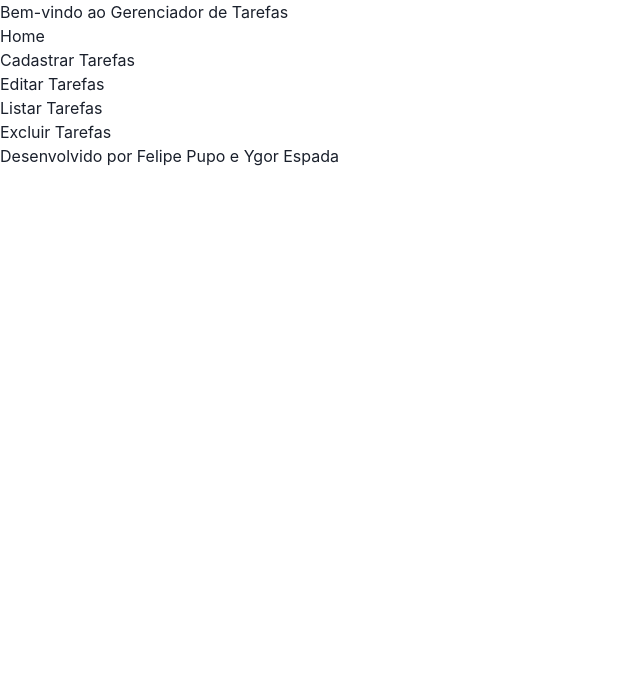
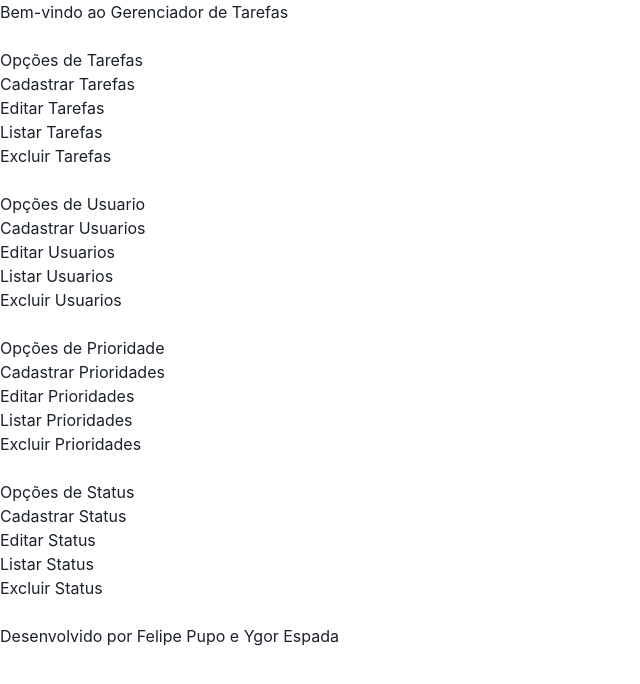
Before and after one commit to yguboy/GerenciadorTarefas, a React (Create React App) app in the folder front/: page / in a window 1280 px wide. Shown: the top 684 px of the page, without its empty margins (0-640 px from the left). Built offline with nearby package versions, Linux system fonts and the light colour scheme.

Commit message:
Corrção de rotas

```diff
--- a/front/public/index.html
+++ b/front/public/index.html
@@ -7,6 +7,7 @@
 </head>
 <body>
     <h1> Bem-vindo ao Gerenciador de Tarefas </h1>
+    <br>
     <div id="root"></div>
 </body>
 </html>
--- a/front/src/App.tsx
+++ b/front/src/App.tsx
@@ -10,6 +10,7 @@ import UsuarioEditar from "./components/pages/usuario/usuario-editar";
 import UsuarioExcluir from "./components/pages/usuario/usuario-excluir";
 import PrioridadeListar from "./components/pages/prioridade/prioridade-listar"; // Importe a página de listagem de prioridades
 import { ChakraProvider } from "@chakra-ui/react";
+import StatusListar from "./components/pages/status/status-listar";
 
 function App() {
   return (
@@ -18,25 +19,51 @@ function App() {
         <BrowserRouter>
         <nav>
           <ul>
-          <li> <Link to="/"> Home </Link> </li>
-          <li> <Link to="/front/src/components/pages/tarefa/TarefaCadastrar.tsx"> Cadastrar Tarefas </Link> </li>
-          <li> <Link to="/front/src/components/pages/tarefa/TarefaEditar.tsx"> Editar Tarefas </Link> </li>
-          <li> <Link to="/front/src/components/pages/tarefa/TarefaListar.tsx"> Listar Tarefas </Link> </li>
-          <li> <Link to="/front/src/components/pages/tarefa/TarefaExcluir.tsx"> Excluir Tarefas </Link> </li>
+            <li> <Link to="/"> Opções de Tarefas </Link> </li>
+              <li> <Link to="/front/src/components/pages/tarefa/tarefas-cadastrar.tsx"> Cadastrar Tarefas </Link> </li>
+              <li> <Link to="/front/src/components/pages/tarefa/tarefas-editar.tsx"> Editar Tarefas </Link> </li>
+              <li> <Link to="/front/src/components/pages/tarefa/tarefas-listar.tsx"> Listar Tarefas </Link> </li>
+              <li> <Link to="/front/src/components/pages/tarefa/tarefas-excluir.tsx"> Excluir Tarefas </Link> </li>
+            </ul>
+          <br />
+          <ul>
+            <li> <Link to="/"> Opções de Usuario </Link> </li>
+              <li> <Link to="/front/src/components/pages/usuario/usuario-cadastrar.tsx"> Cadastrar Usuarios </Link> </li>
+              <li> <Link to="/front/src/components/pages/usuario/usuario-editar.tsx"> Editar Usuarios </Link> </li>
+              <li> <Link to="/front/src/components/pages/usuario/usuario-listar.tsx"> Listar Usuarios </Link> </li>
+              <li> <Link to="/front/src/components/pages/usuario/usuario-excluir.tsx"> Excluir Usuarios </Link> </li>
+            </ul>
+          <br />
+          <ul>
+              <li> <Link to="/"> Opções de Prioridade </Link> </li>
+              <li> <Link to="/front/src/components/pages/prioridade/prioridade-cadastrar.tsx"> Cadastrar Prioridades </Link> </li>
+              <li> <Link to="/front/src/components/pages/prioridade/prioridade-editar.tsx"> Editar Prioridades </Link> </li>
+              <li> <Link to="/front/src/components/pages/prioridade/prioridade-listar.tsx"> Listar Prioridades </Link> </li>
+              <li> <Link to="/front/src/components/pages/prioridade/prioridade-excluir.tsx"> Excluir Prioridades </Link> </li>
+          </ul>
+          <br />
+          <ul>
+              <li> <Link to="/"> Opções de Status </Link> </li>
+              <li> <Link to="/front/src/components/pages/status/status-cadastrar.tsx"> Cadastrar Status </Link> </li>
+              <li> <Link to="/front/src/components/pages/status/status-editar.tsx"> Editar Status </Link> </li>
+              <li> <Link to="/front/src/components/pages/status/status-listar.tsx"> Listar Status </Link> </li>
+              <li> <Link to="/front/src/components/pages/status/status-excluir.tsxs"> Excluir Status </Link> </li>
           </ul>
         </nav>
             <Routes>
-              <Route path="/tarefas" element={<TarefaListar />} />
-              <Route path="/tarefas/cadastrar" element={<TarefaCadastrar />} />
-              <Route path="/tarefas/:id/editar" element={<TarefaEditar />} />
-              <Route path="/tarefas/:id/excluir" element={<TarefaExcluir />} />
-              <Route path="/usuarios" element={<UsuarioListar />} />
-              <Route path="/usuarios/cadastrar" element={<UsuarioCadastrar />} />
-              <Route path="/usuarios/:id/editar" element={<UsuarioEditar />} />
-              <Route path="/usuarios/:id/excluir" element={<UsuarioExcluir />} />
-              <Route path="/prioridades" element={<PrioridadeListar />} />
+              <Route path="/front/src/components/pages/tarefa/tarefas-cadastrar.tsx" element={<TarefaCadastrar />} />
+              <Route path="/front/src/components/pages/tarefa/tarefas-editar.tsx" element={<TarefaEditar />} />
+              <Route path="/front/src/components/pages/tarefa/tarefas-listar.tsx" element={<TarefaListar />} />
+              <Route path="/front/src/components/pages/tarefa/tarefas-excluir.tsx" element={<TarefaExcluir />} />
+              <Route path="/front/src/components/pages/usuario/usuario-cadastrar.tsx" element={<UsuarioCadastrar />} />
+              <Route path="/front/src/components/pages/usuario/usuario-editar.tsx" element={<UsuarioEditar />} />
+              <Route path="/front/src/components/pages/usuario/usuario-listar.tsx" element={<UsuarioListar />} />
+              <Route path="/front/src/components/pages/usuario/usuario-excluir.tsx" element={<UsuarioExcluir />} />
+              <Route path="/front/src/components/pages/prioridade/prioridade-listar.tsx" element={<PrioridadeListar />} />
+              <Route path="/front/src/components/pages/status" element={<StatusListar />} />
             </Routes>
           <footer>
+          <br />
           <p> Desenvolvido por Felipe Pupo e Ygor Espada </p>
         </footer>
         </BrowserRouter>
```
Also changed, not shown: 11 other files (tests, documents, lock files or other folders).
